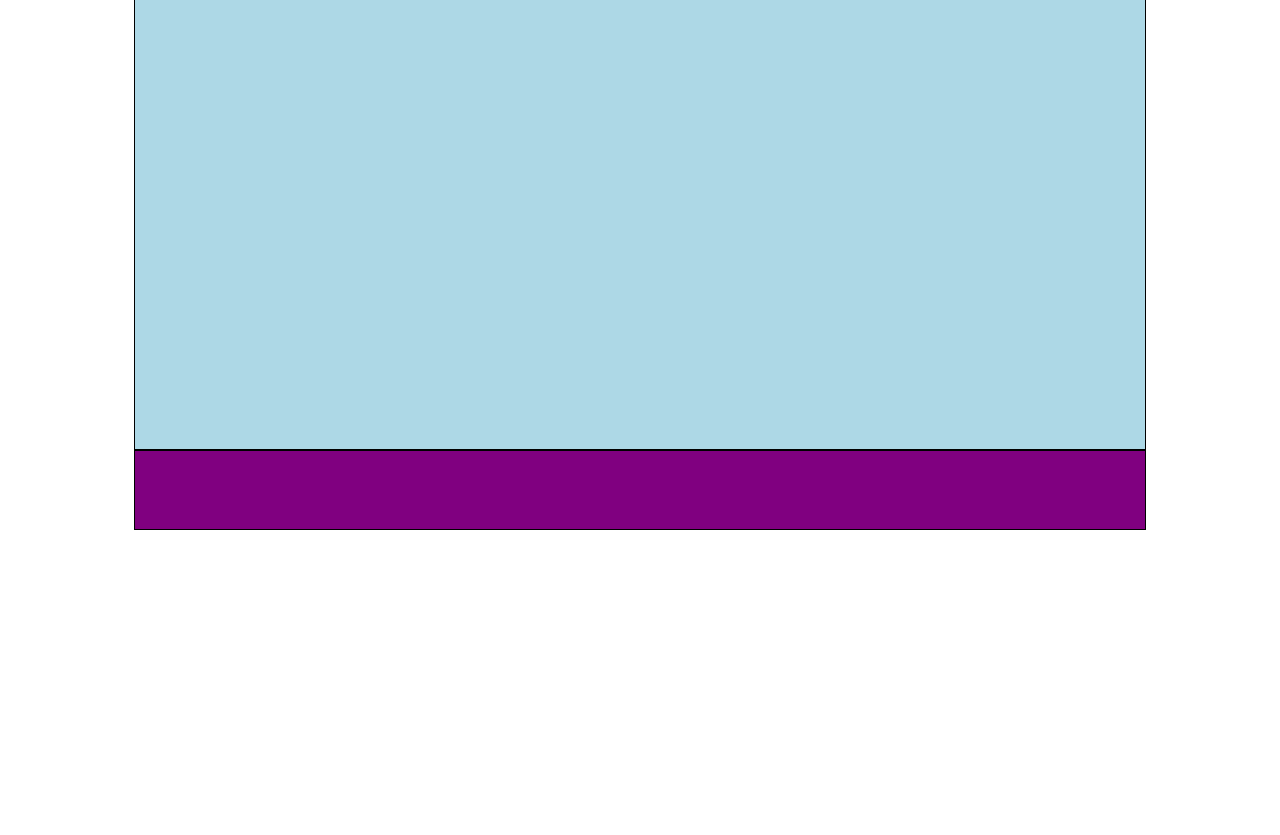
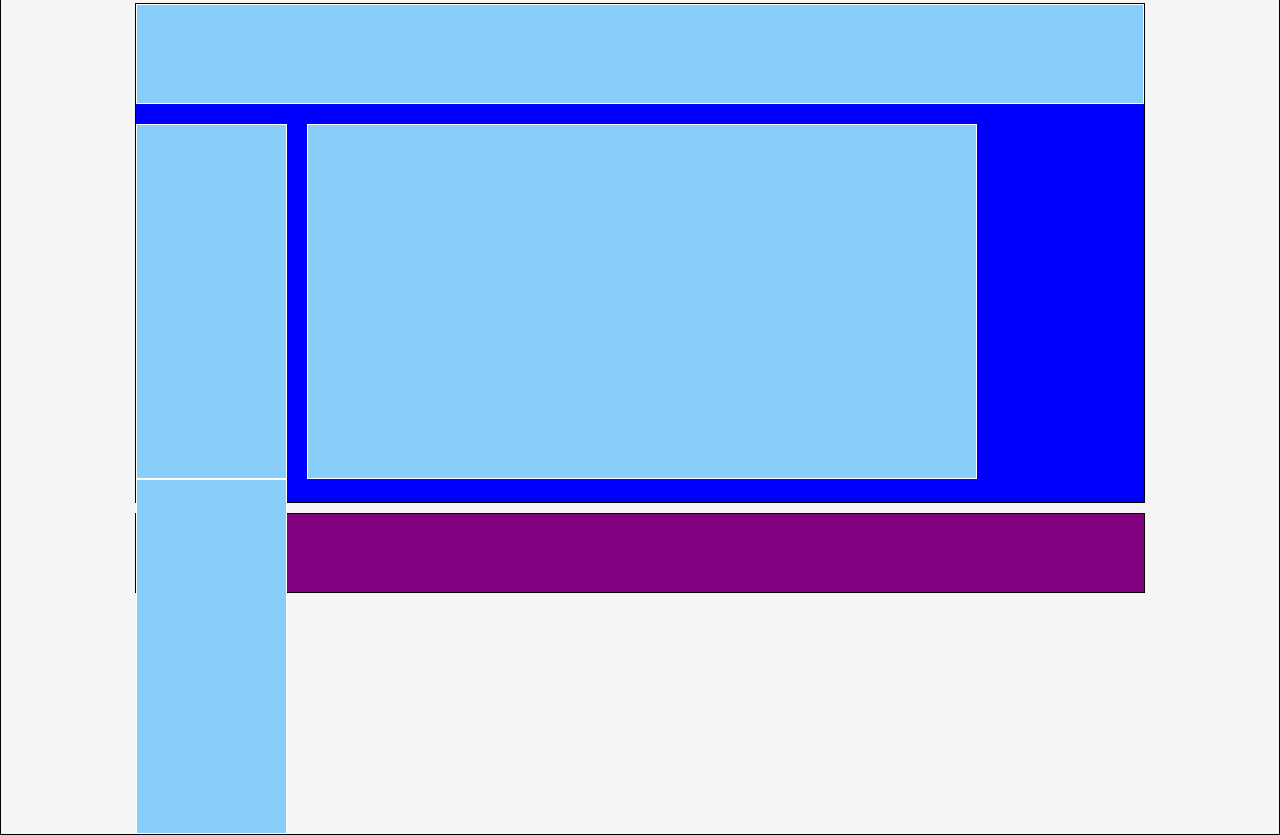
Before and after one commit to AlessandroSestili/htmlcss-struttura-wp, a plain HTML site: page index.html in a window 1280 px wide. Shown: the part 558-1393 px from the top of the page. Before the commit the page ends 1096 px from the top, so only its background shows below. Drawn offline with Linux system fonts and the light colour scheme.

Commit message:
implementa clearfix sul .blue e footer

```diff
--- a/index.html
+++ b/index.html
@@ -16,8 +16,15 @@
         <section class="yellow">
 
         </section>
-        <section class="blue clearfix">
+        <section class="blue">
+            <div class="header">
 
+            </div>
+            <div class="main clearfix">
+                <div class="aside"></div>
+                <div class="central"></div>
+                <div class="aside"></div>
+            </div>
         </section>
     </main>
 
--- a/style.css
+++ b/style.css
@@ -4,46 +4,94 @@
     box-sizing: border-box;
 }
 
+html {
+    background-color: whitesmoke;
+    border: 1px solid black;
+}
+
 header {
     width: 80%;
     height: 100px;
 
+    margin: 20px auto;
     border: 1px solid black;
 
     background-color: violet;
-
-    margin: auto;
 }
 
 .yellow{
     width: 80%;
     height: 400px;
 
+    background-color: lightgoldenrodyellow;
+
+    margin: 20px auto;
     border: 1px solid black;
-
-    background-color: lightyellow;
-
-    margin: auto;
 }
 
 .blue {
     width: 80%;
     height: 500px;
 
+    background-color: blue;
+
+    margin: 20px auto 10px auto;
     border: 1px solid black;
+}
 
-    background-color: lightblue;
+.header {
+    width: 100%;
+    height: 100px;
 
-    margin: auto;
+    border: 1px solid white;
+
+    background-color: lightskyblue;
+
+    margin-bottom: 20px;
+}
+
+
+.clearfix::after {
+    content: "";
+    clear: both;
+    display: table;
+}
+
+.main {
+    /* width: 100%; */
+}
+
+.main.clearfix > div {
+    /* width: 100px; */
+    height: 355px;
+
+    border: 1px solid white;
+
+    background-color: lightskyblue;
+
+    display: inline-block;
+}
+
+.aside {
+    width: 15%;
+
+    float: left;
+}
+
+.central {
+    width: 66.44%;
+
+    float: left;
+
+    margin: 0 20px;
 }
 
 footer {
     width: 80%;
     height: 80px;
 
-    border: 1px solid black;
-
     background-color: purple;
 
-    margin: auto;
+    margin: 10px auto;
+    border: 1px solid black;
 }
```
